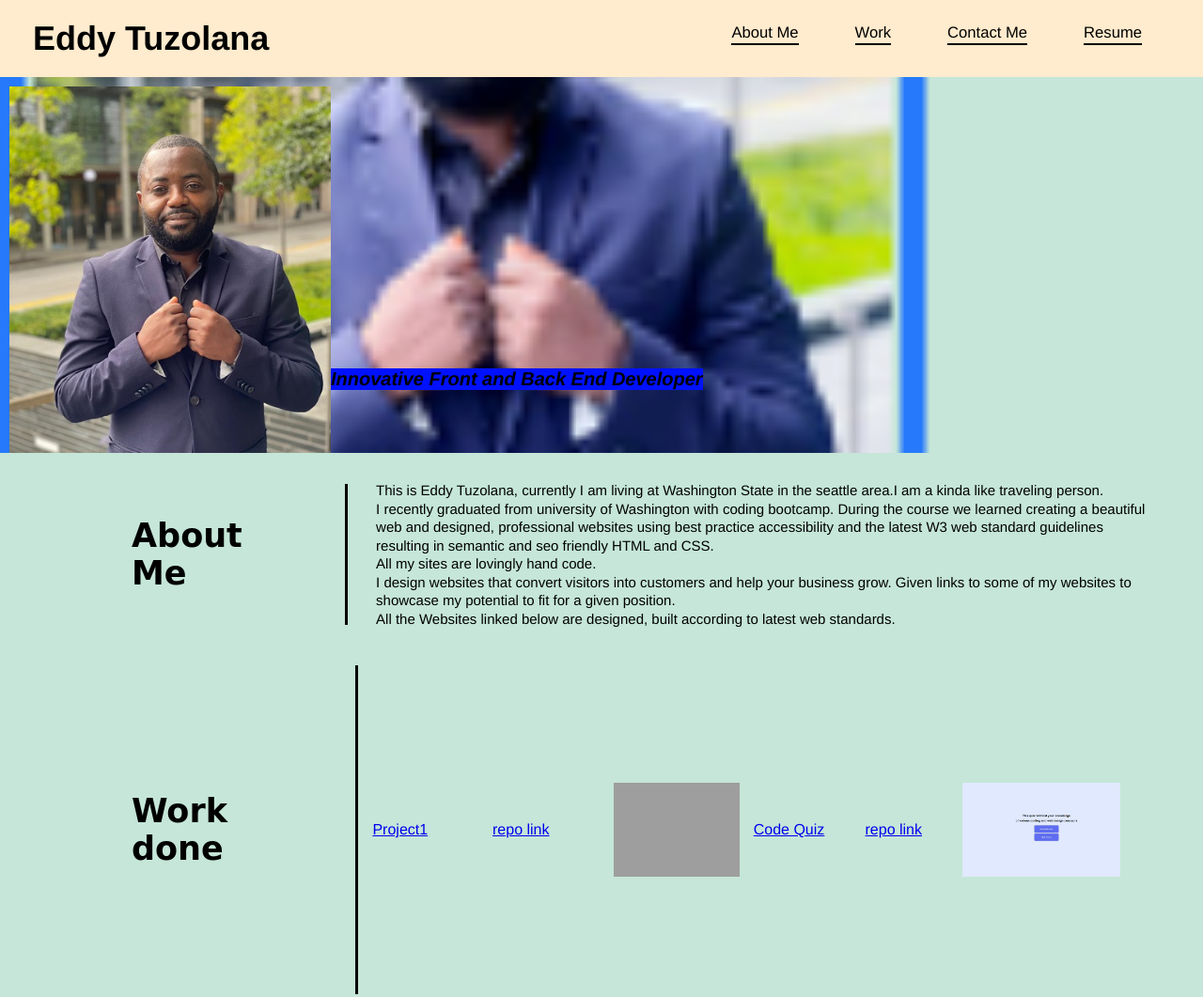
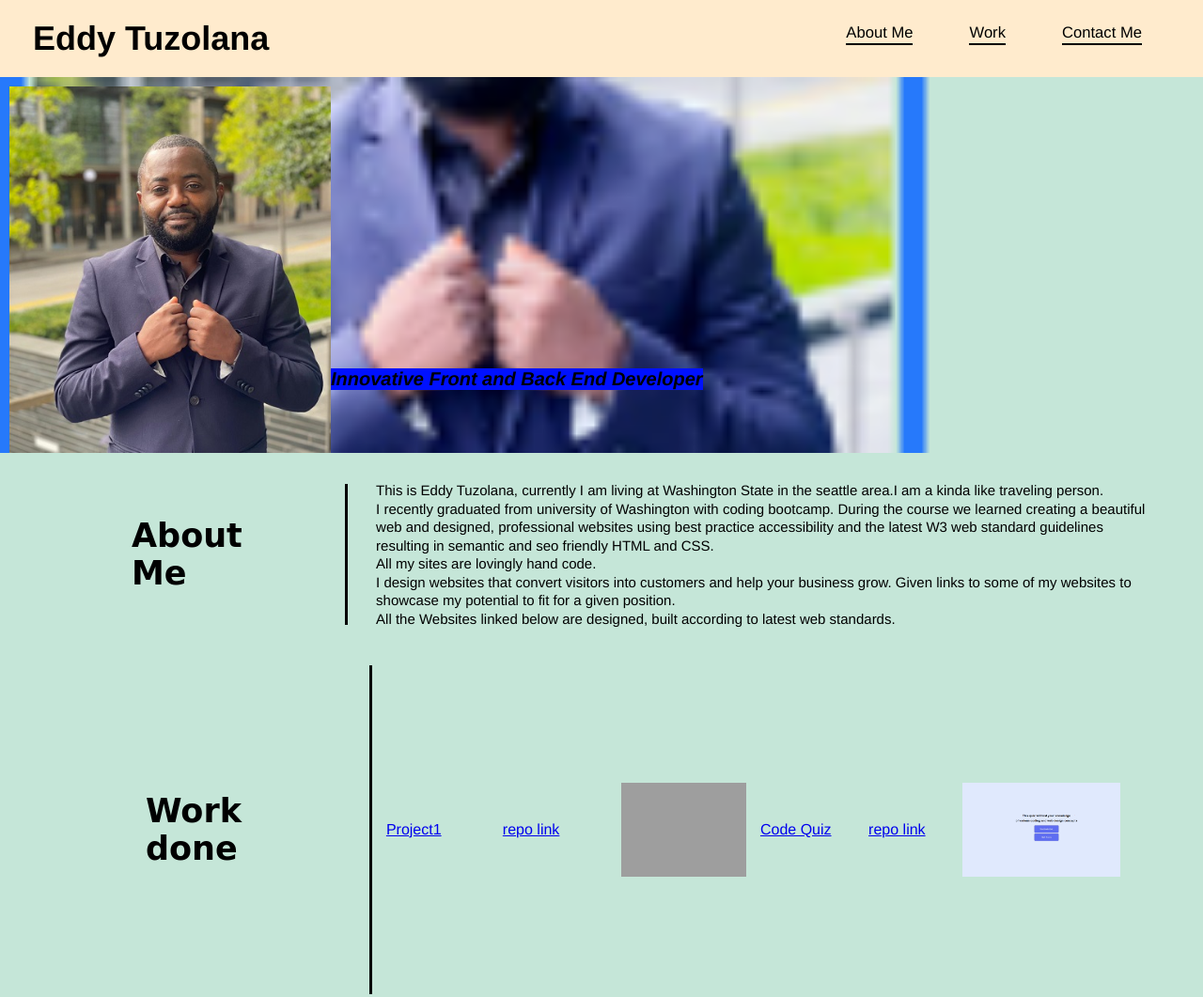
Before and after one commit to Etuzolana/eddyportfolio, a plain HTML site: page index.html in a window 1280 px wide. Shown: the top 1061 px of the page at 94% size. Drawn offline with Linux system fonts and the light colour scheme; grey boxes are pictures that could not be loaded.

Commit message:
great at all

```diff
--- a/index.html
+++ b/index.html
@@ -22,9 +22,6 @@
                     </li>
                     <li>
                         <a href="#contact-me">Contact Me</a>
-                    </li>
-                    <li>
-                        <a href="#resume">Resume</a>
                     </li>
                 </ul>
             </nav>
@@ -59,6 +56,7 @@
 
          <!-- Work section -->
         <section id="work" class="about">
+            <div class="container pb-5">
             <div class="flex-row ">
               <h2 class="section-title">Work done</h2>
             </div>
@@ -68,15 +66,16 @@
                 <!--CSS grid of project-->
                 <div class="container">
                     <a href="https://jonkhunkle.github.io/Project-1/">Project1</a>
-                    <a href="https://github.com/Etuzolana/code-quiiz">repo link</a>
+                    <a href="https://github.com/JonkHunkle/Project-1">repo link</a>
                     <img height="100"  src="./project1.png"/>
                 </div>
                 <div class="container">
                     <a href="https://etuzolana.github.io/code-quiiz/">Code Quiz</a>
-                    <a href="https://github.com/JonkHunkle/Project-1">repo link</a>
+                    <a href="https://github.com/Etuzolana/code-quiiz">repo link</a>
                     <img  height="100" src="./codequiz img..png"/>
                 </div>
             </div>
+        </div>
               </section>
 
                <!-- Contact me section -->
@@ -101,7 +100,7 @@
                         <a href="https://www.linkedin.com/in/eddy-tuzolana-37016b220/">linkedln</a>
                     </li>
                     <li>
-                        <a href="file:///C:/Users/Valued%20Customer/Documents/RESUME.pdf">Resume</a>
+                        <a href="file:///C:/Users/Valued%20Customer/Pictures/RESUME.pdf">Resume</a>
                     </li>
                 </ul>
                 </div>
```
Also changed, not shown: contact.html (renamed from resume.html, +1 -1 lines).
